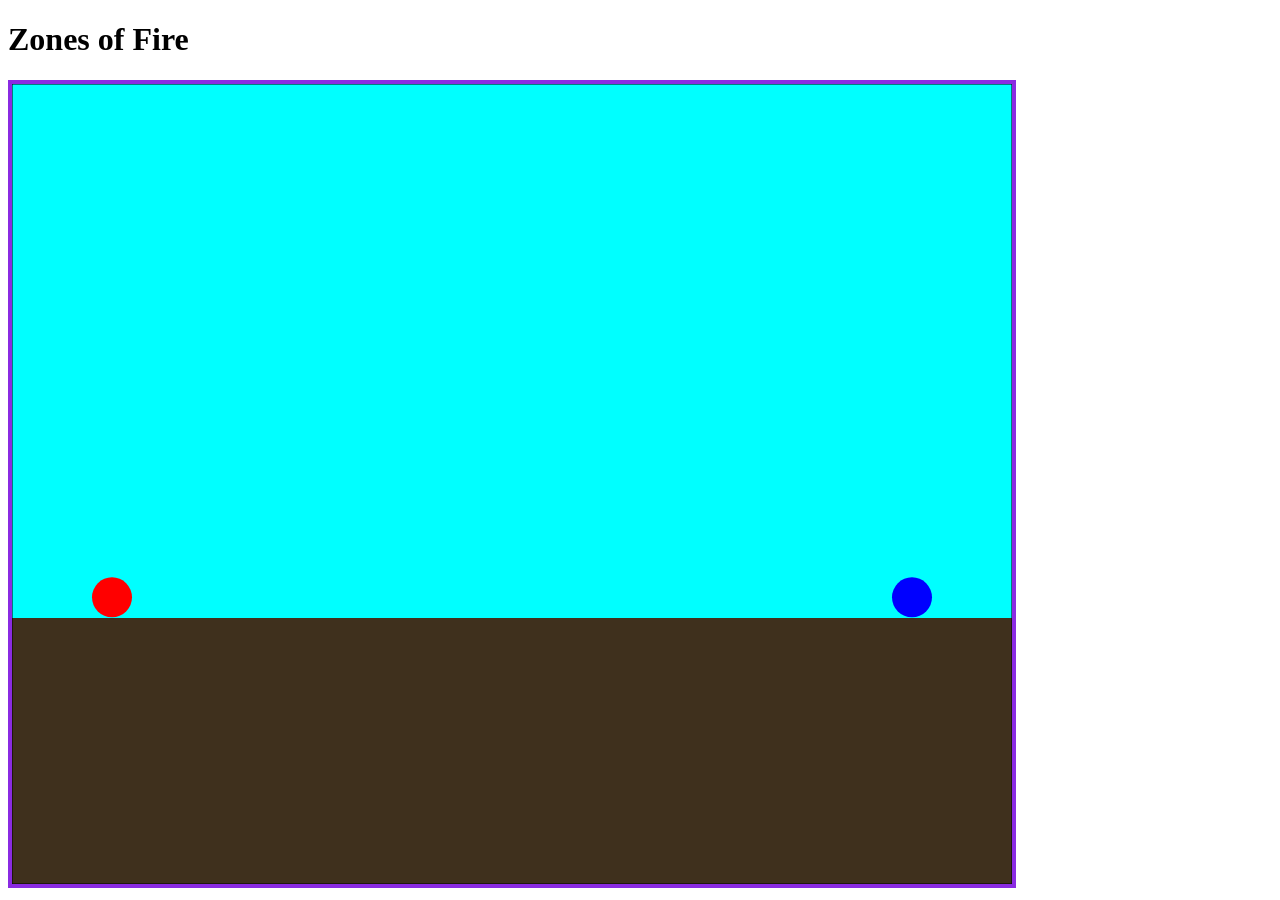
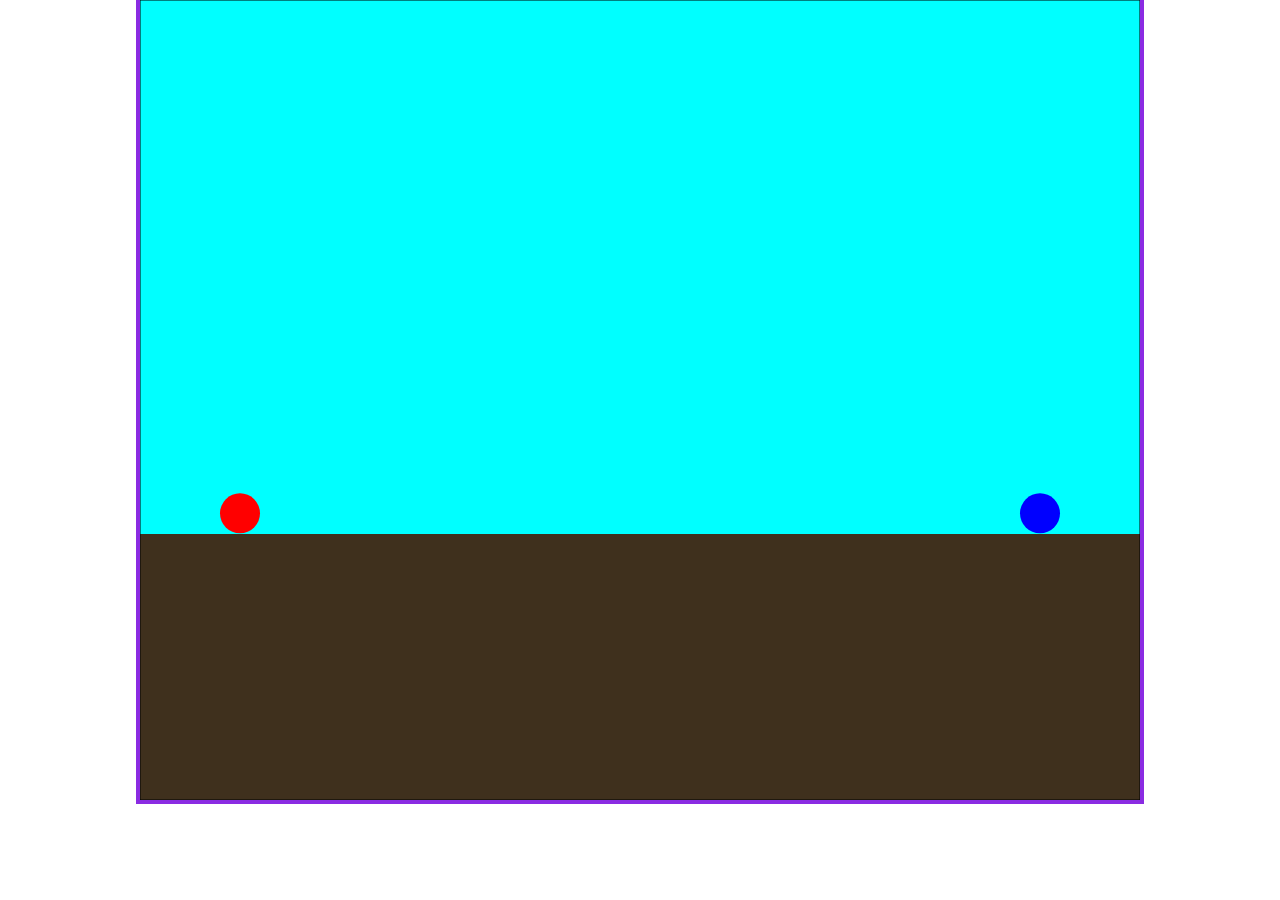
Before and after one commit to bach-ta/zones-of-fire, a plain HTML site: page index.html in a window 1280 px wide. After the commit the page ends 804 px from the top, so only its background shows below. Drawn offline with Linux system fonts and the light colour scheme.

Commit message:
center elements

```diff
--- a/css/style.css
+++ b/css/style.css
@@ -1,9 +1,21 @@
 *{
     box-sizing:border-box;
 }
+
 body{
     overflow: hidden;       /*Hide scrollbars when moving characters*/
 }
+
+#game-title {
+    text-align: center;
+}
+
 #canvas{
-    border: 4px solid blueviolet
+    border: 4px solid blueviolet;
+    position: absolute;
+    top: 0;
+    bottom: 0;
+    left: 0;
+    right: 0;
+    margin: auto;
 }
```
